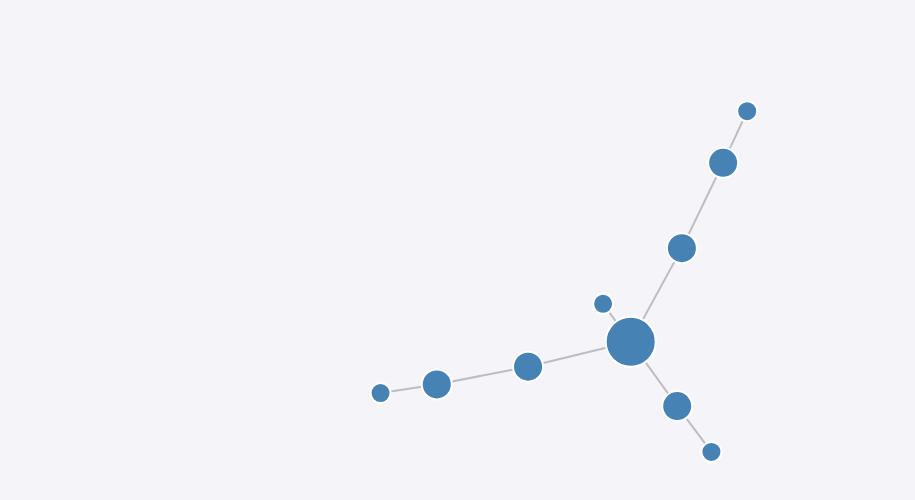
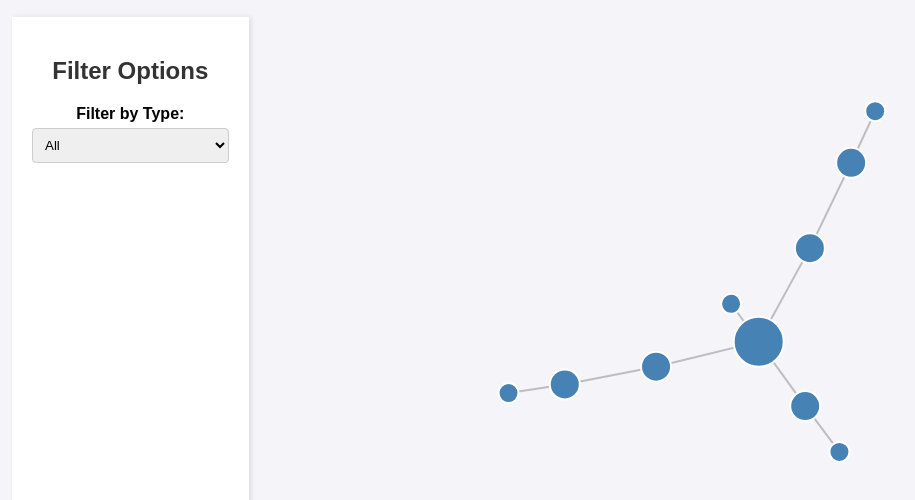
Before and after one commit to p1r8k1ng/data-vis-demo, a plain HTML site: page index.html in a window 1280 px wide. Shown: the part 60-560 px from the top of the page, without its empty margins (28-943 px from the left). Drawn offline with nearby package versions, Linux system fonts and the light colour scheme.

Commit message:
creating sidebar html css

```diff
--- a/index.html
+++ b/index.html
@@ -8,7 +8,28 @@
 </head>
 <body>
     <h1>Artefact Network Visualisation</h1>
-    <div id="graph"></div>
+    <div class="container">
+        <aside class="sidebar">
+            <h2>Filter Options</h2>
+            <div>
+                <label for="type">Filter by Type:</label>
+                <select id="type">
+                    <option value="all">All</option>
+                    <option value="Painting">Painting</option>
+                    <option value="Sculpture">Sculpture</option>
+                    <option value="Manuscript">Manuscript</option>
+                    <option value="Drawing">Drawing</option>
+                    <option value="Photograph">Photograph</option>
+                    <option value="Installation">Installation</option>
+                    <option value="Relic">Relic</option>
+                    <option value="Architecture">Architecture</option>
+                    <option value="Digital Art">Digital Art</option>
+                    <option value="Ceramic">Ceramic</option>
+                </select>
+            </div>
+        </aside>
+        <div id="graph"></div>
+    </div>
     <script src="https://d3js.org/d3.v7.min.js"></script>
     <script src="script.js"></script>
 </body>
--- a/style.css
+++ b/style.css
@@ -4,11 +4,49 @@ body {
     margin: 0;
     padding: 0;
     background-color: #f4f4f9;
+    display: flex;
+    flex-direction: column;
+    align-items: center;
 }
 
 h1 {
     margin: 20px 0;
     color: #333;
+}
+
+.container {
+    display: flex;
+    width: 100%;
+    max-width: 1200px;
+    margin: 0 auto;
+}
+
+.sidebar {
+    width: 250px;
+    padding: 20px;
+    background-color: #fff;
+    box-shadow: 2px 0 5px rgba(0, 0, 0, 0.1);
+    margin-right: 20px;
+}
+
+.sidebar h2 {
+    margin-bottom: 20px;
+    font-size: 1.5em;
+    color: #333;
+}
+
+.sidebar label {
+    display: block;
+    margin-bottom: 5px;
+    font-weight: bold;
+}
+
+.sidebar select {
+    width: 100%;
+    padding: 8px;
+    margin-bottom: 15px;
+    border: 1px solid #ccc;
+    border-radius: 4px;
 }
 
 #graph {
```
